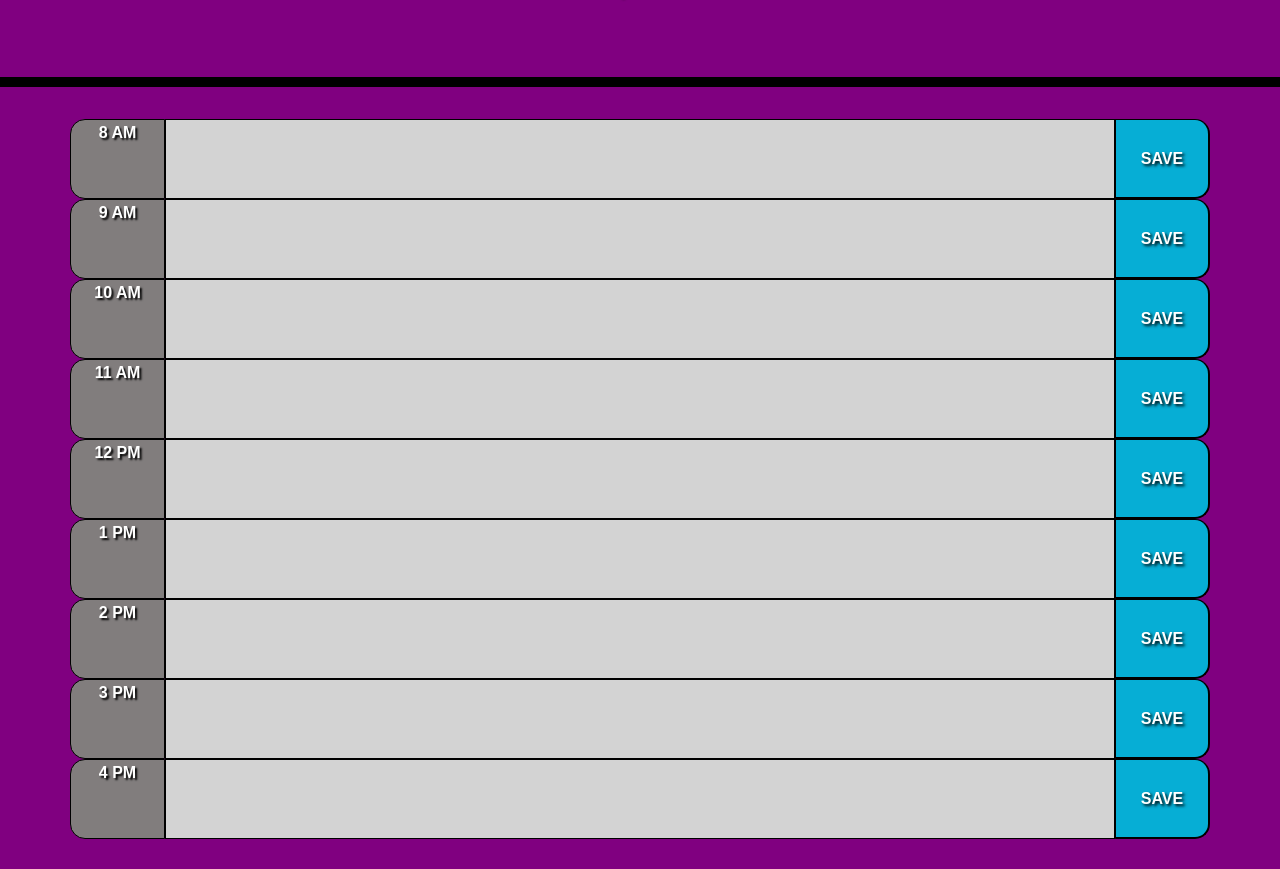
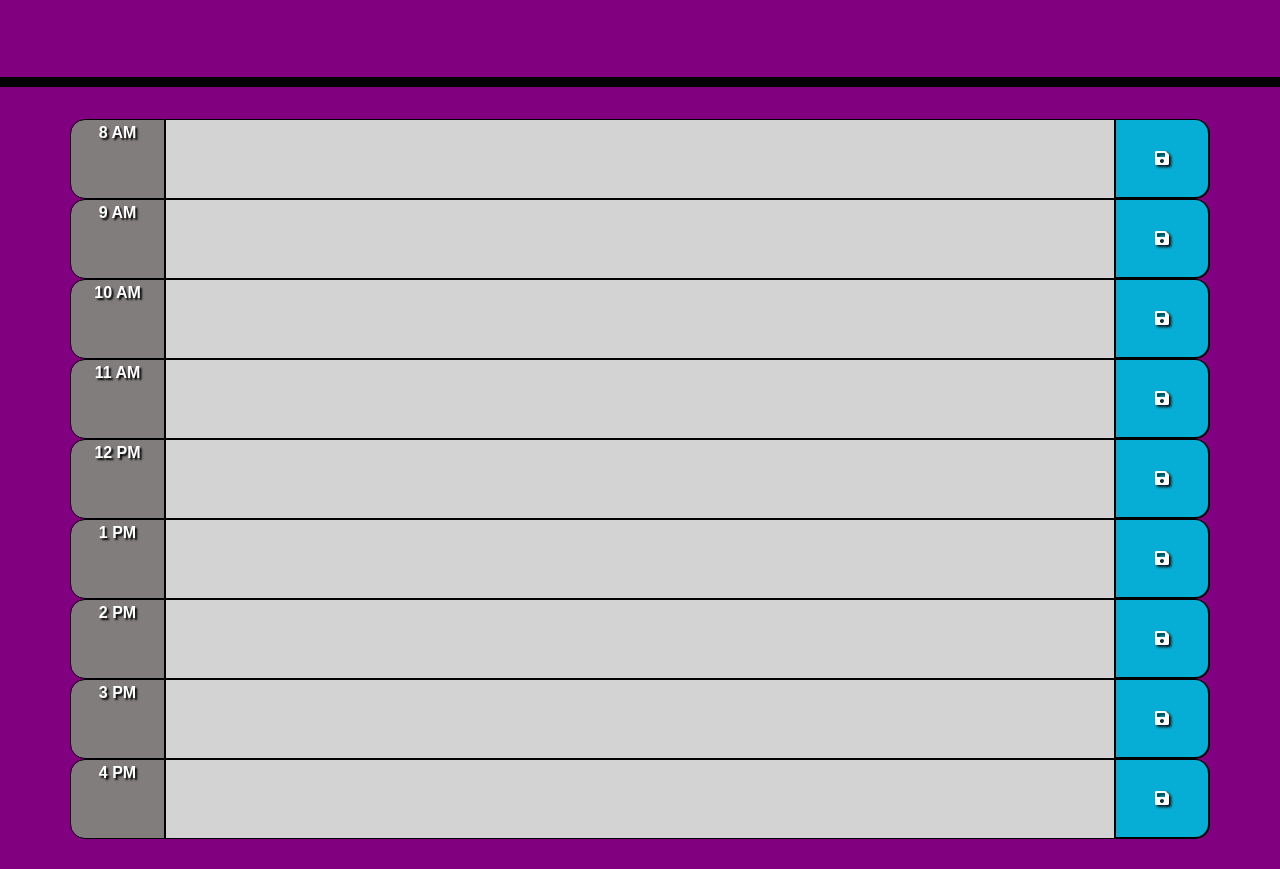
Before and after one commit to ChristopherLawn/work-day-scheduler, a plain HTML site: page index.html in a window 1280 px wide. Shown: the part 203-1072 px from the top of the page. Drawn offline with nearby package versions, Linux system fonts and the light colour scheme.

Commit message:
updated save button icon FontAwesome

```diff
--- a/assets/style.css
+++ b/assets/style.css
@@ -85,8 +85,8 @@ textarea{
   text-shadow: 2px 2px 3px black;
 }
 
-.saveBtn:hover {
-  font-size: 20px;
+.saveBtn i:hover {
+  font-size: 30px;
   transition: all .3s ease-in-out;
 }
 
--- a/index.html
+++ b/index.html
@@ -34,55 +34,55 @@
       <div id="8am" class="time-block row">
         <div id="8time" class="hour col-lg-1 col-md-1 col-sm-12">8 AM</div>
         <textarea id="8text" class="description col-lg-10 col-md-9 col-sm-12"></textarea>
-        <button id="8save" class="saveBtn col-lg-1 col-md-2 col-sm-12">SAVE</button>
+        <button id="8save" class="saveBtn col-lg-1 col-md-2 col-sm-12"><i class="fas fa-save"></i></button>
       </div>
 
       <div id="9am" class="time-block row">
         <div id="9time" class="hour col-lg-1 col-md-1 col-sm-12">9 AM</div>
         <textarea id="9text" class="description col-lg-10 col-md-9 col-sm-12"></textarea>
-        <button id="9save" class="saveBtn col-lg-1 col-md-2 col-sm-12">SAVE</button>
+        <button id="9save" class="saveBtn col-lg-1 col-md-2 col-sm-12"><i class="fas fa-save"></i></button>
       </div>
 
       <div id="10am" class="time-block row">
         <div id="10time" class="hour col-lg-1 col-md-1 col-sm-12">10 AM</div>
         <textarea id="10text" class="description col-lg-10 col-md-9 col-sm-12"></textarea>
-        <button id="10save" class="saveBtn col-lg-1 col-md-2 col-sm-12">SAVE</button>
+        <button id="10save" class="saveBtn col-lg-1 col-md-2 col-sm-12"><i class="fas fa-save"></i></button>
       </div>
 
       <div id="11am" class="time-block row">
         <div id="11time" class="hour col-lg-1 col-md-1 col-sm-12">11 AM</div>
         <textarea id="11text" class="description col-lg-10 col-md-9 col-sm-12"></textarea>
-        <button id="11save" class="saveBtn col-lg-1 col-md-2 col-sm-12">SAVE</button>
+        <button id="11save" class="saveBtn col-lg-1 col-md-2 col-sm-12"><i class="fas fa-save"></i></button>
       </div>
 
       <div id="12pm" class="time-block row">
         <div id="12time" class="hour col-lg-1 col-md-1 col-sm-12">12 PM</div>
         <textarea id="12text" class="description col-lg-10 col-md-9 col-sm-12"></textarea>
-        <button id="12save" class="saveBtn col-lg-1 col-md-2 col-sm-12">SAVE</button>
+        <button id="12save" class="saveBtn col-lg-1 col-md-2 col-sm-12"><i class="fas fa-save"></i></button>
       </div>
 
       <div id="1pm" class="time-block row">
         <div id="1time" class="hour col-lg-1 col-md-1 col-sm-12">1 PM</div>
         <textarea id="1text" class="description col-lg-10 col-md-9 col-sm-12"></textarea>
-        <button id="1save" class="saveBtn col-lg-1 col-md-2 col-sm-12">SAVE</button>
+        <button id="1save" class="saveBtn col-lg-1 col-md-2 col-sm-12"><i class="fas fa-save"></i></button>
       </div>
 
       <div id="2pm" class="time-block row">
         <div id="2time" class="hour col-lg-1 col-md-1 col-sm-12">2 PM</div>
         <textarea id="2text" class="description col-lg-10 col-md-9 col-sm-12"></textarea>
-        <button id="2save" class="saveBtn col-lg-1 col-md-2 col-sm-12">SAVE</button>
+        <button id="2save" class="saveBtn col-lg-1 col-md-2 col-sm-12"><i class="fas fa-save"></i></button>
       </div>
 
       <div id="3pm" class="time-block row">
         <div id="3time" class="hour col-lg-1 col-md-1 col-sm-12">3 PM</div>
         <textarea id="3text" class="description col-lg-10 col-md-9 col-sm-12"></textarea>
-        <button id="3save" class="saveBtn col-lg-1 col-md-2 col-sm-12">SAVE</button>
+        <button id="3save" class="saveBtn col-lg-1 col-md-2 col-sm-12"><i class="fas fa-save"></i></button>
       </div>
 
       <div id="4pm" class="time-block row">
         <div id="4time" class="hour col-lg-1 col-md-1 col-sm-12">4 PM</div>
         <textarea id="4text" class="description col-lg-10 col-md-9 col-sm-12"></textarea>
-        <button id="4save" class="saveBtn col-lg-1 col-md-2 col-sm-12">SAVE</button>
+        <button id="4save" class="saveBtn col-lg-1 col-md-2 col-sm-12"><i class="fas fa-save"></i></button>
       </div>
 
     </div>
```
